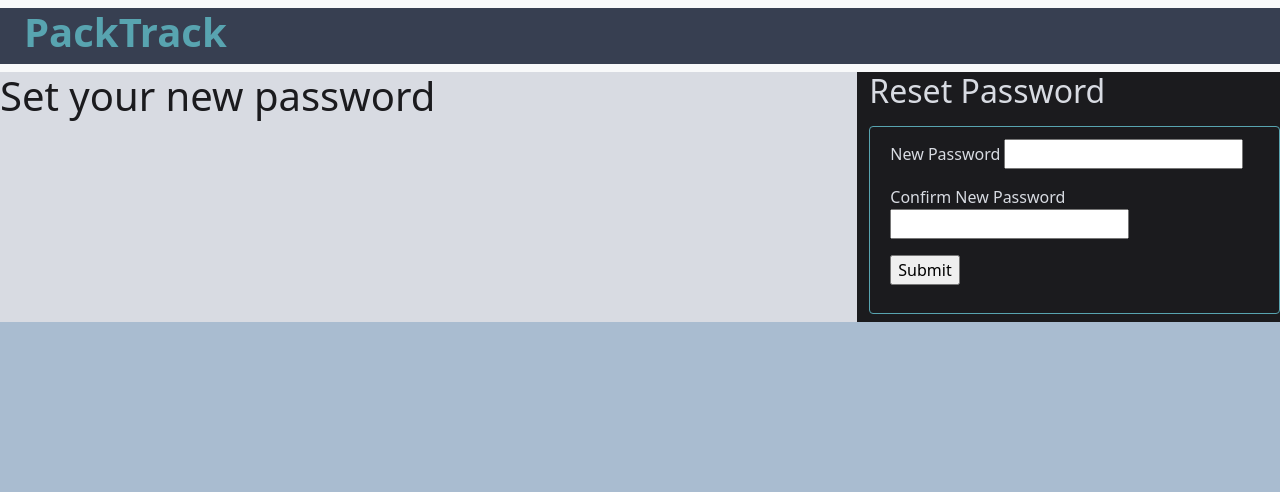
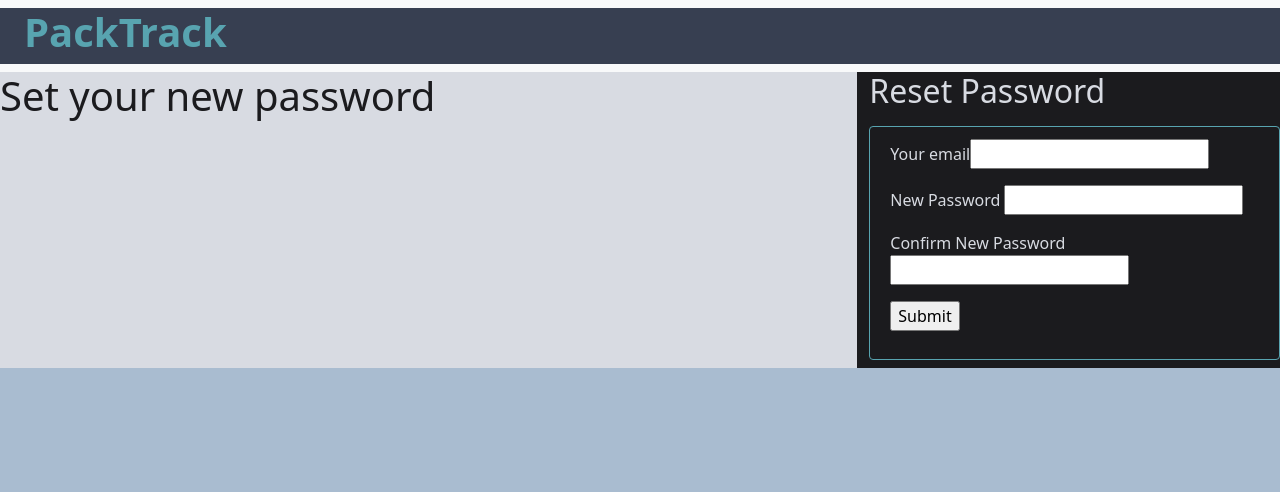
Before and after one commit to Tellysone87/packTrack, a Flask app: page /set_password.html in a window 1280 px wide. Shown: the top 492 px of the page. Run offline with Flask 2, Linux system fonts and the light colour scheme.

Commit message:
set new password html functioning. Still need more testing to catch errors

```diff
--- a/server.py
+++ b/server.py
@@ -51,8 +51,6 @@ def load_homepage():
     return render_template("home.html")
 
 # Below is the route for my log in page.
-
-
 @app.route('/login.html')
 def user_sign_in():
     """ loads sign in page"""
@@ -116,14 +114,11 @@ def user_signin():
     """ Checks to verify users password"""
     # grabs the field info
     email = request.form.get("email")
-    print(email)
     password = request.form.get("password")
 
     # sets user to the function to get user by email
     user = crud.get_user_by_email(email)
     correct_password = user.password
-    print(email)
-    print(password)
 
     # condition for password entry
     if (password == correct_password):
@@ -218,10 +213,6 @@ def load_reset_password():
     """render in reset page"""
     return render_template("reset_password.html")
 
-# def send_email_token(token):
-    print("token")
-
-
 @app.route('/reset_password', methods=["POST"])
 def reset_password():
     """render in reset page"""
@@ -257,7 +248,7 @@ def reset_email_link(token):
     print(token)
     # catch if the kin is expire or token is not correct
     try:
-        email = s.loads(token, salt='reset_email_link', max_age=3600)
+        email = s.loads(token, salt='reset_email_link', max_age=4600)
     except SignatureExpired:
         return '<h1> Your link has expired</h1>'
     except BadTimeSignature:
@@ -265,13 +256,36 @@ def reset_email_link(token):
 
     print(email)
     # if it is correct display this
-    return render_template('/set_password.html')
+    return render_template('/set_password.html', email = email )
 
 
 @app.route('/set_password.html')
 def set_new_password():
-    """allows the user to reset their passwork"""
+    """allows the user to reset their passwork with form"""
+
     return render_template('/set_password.html')
+
+@app.route('/set_new_password', methods =['POST'])
+def grab_password_value():
+    """Grabs and set the new password value"""
+    email = request.form.get("email")
+    password = request.form.get("password")
+    new_password = request.form.get("new_password")
+
+    #set the user that needs the password updated
+    user = crud.get_user_by_email(email)
+    if user:
+        if password == new_password:
+            user.password = password
+            db.session.commit()
+            flash("Your password has been reset. Please log in. ")
+            return redirect("/login.html")
+        elif password != new_password:
+            flash("Your passwords do not match. You must confirm your password.")
+            return redirect('/set_password.html')
+    elif not user:
+        flash("Your email is incorrect, please try again.")
+        return redirect('/set_password.html')
 
 
 # Creating Flask object to use on our site.
--- a/templates/set_password.html
+++ b/templates/set_password.html
@@ -15,7 +15,10 @@ this is the websites home page-->
 <h2 id="reset_label">Reset Password</h2>
 
 <!-- form to reset password -->
-<form action="/set_password" method="POST">
+<form action="/set_new_password" method="POST">
+    <p>
+        Your email<input type="text" name="email">
+    </p>
     <p>
         New Password <input type="password" name="new_password">
     </p>
```
